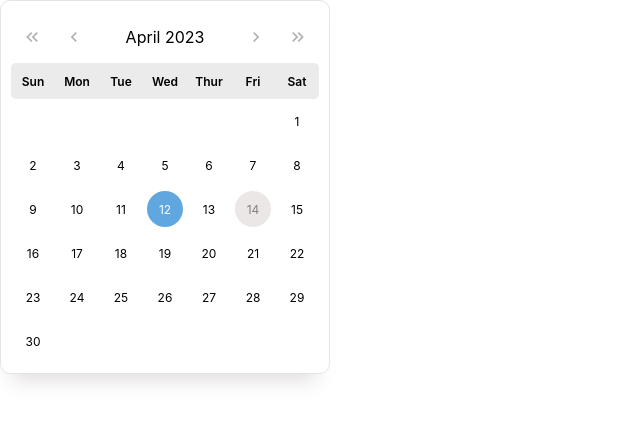
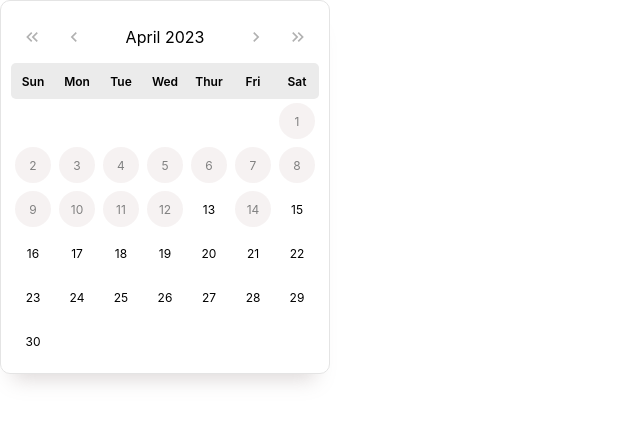
Before and after one commit to Timilehinn/react-simple-calender, a React (Create React App) app: page / in a window 1280 px wide. Shown: the top 422 px of the page, without its empty margins (0-640 px from the left). Built offline with nearby package versions, Linux system fonts and the light colour scheme.

Commit message:
added min date selection

```diff
--- a/src/App.js
+++ b/src/App.js
@@ -5,6 +5,6 @@ export default function App(){
 
   const [ selectedDates, setSelectedDates ] = useState([])
   return (
-    <SimpleCalender mode="single" selectedDates={selectedDates} setSelectedDates={setSelectedDates} disabled={['2023-04-14']} />
+    <SimpleCalender mode="multiple" selectedDates={selectedDates} setSelectedDates={setSelectedDates} disabled={['2023-04-14']} minSelectable="2023-04-13" />
   )
 }
--- a/src/ReactSimpleCalender/index.css
+++ b/src/ReactSimpleCalender/index.css
@@ -57,6 +57,14 @@
   cursor: pointer;
 }
 
+.grid_null {
+  height: 36px;
+  width: 36px;
+  background-color: white;
+  border-radius: 50%;
+  margin: 4px;
+}
+
 .grid:hover {
   margin: 3px;
   border: .5px solid lightgray;
@@ -78,7 +86,7 @@
 .grid_disabled {
   height: 36px;
   width: 36px;
-  background-color: rgb(235, 231, 231);
+  background-color: rgba(241, 235, 235, 0.664);
   color: grey;
   border: 0px solid black;
   border-radius: 50%;
--- a/src/ReactSimpleCalender/index.js
+++ b/src/ReactSimpleCalender/index.js
@@ -12,8 +12,9 @@ import { MdKeyboardDoubleArrowRight, MdKeyboardDoubleArrowLeft, MdKeyboardArrowR
  * @param selectedDates array
  * @param setSelectedDates setStateAction
  * @param mode <string> "single" | "multiple" defines how many dates can be selected
+ * @param minSelectable <string> "YYYY-MM-DD" defines the minimum date that can be selected anything before is disabled
  */
-function SimpleCalender({ disabled, selectedDates, setSelectedDates, mode }) {
+function SimpleCalender({ disabled, selectedDates, setSelectedDates, mode, minSelectable }) {
 
   const [year, setYear] = useState(2023)
   const [month, setMonth] = useState(4)
@@ -102,6 +103,17 @@ function SimpleCalender({ disabled, selectedDates, setSelectedDates, mode }) {
   let calenderTitle = moment(new Date(`${year}-${month}-${new Date().getDate()}`)).format("MMMM YYYY");
 
 
+  const isSelectable = (d) => {
+    if (minSelectable) {
+      const d_1 = moment(d)
+      const d_2 = moment(minSelectable)
+
+      return d_1.isBefore(d_2)
+    } else {
+      return false
+    }
+  }
+
 
   return (
     <div className="container">
@@ -133,10 +145,14 @@ function SimpleCalender({ disabled, selectedDates, setSelectedDates, mode }) {
       </div>
       <div className='days_container'>
         {initialBlocks.map((_, i) => (
-          <div key={i} className="grid" />
+          <div key={i} className="grid_null" />
         ))}
         {daysArray.map((day, i) => (
           <div key={i}>
+            {isSelectable(`${year}-${month.toString().length == 1 ? "0" + month : month}-${day.number}`) ? (
+              <div className="grid_disabled" style={{ ...centerStyle }}>{day.number}</div>
+            ) : (
+              <div >
                 {!isDisabled(`${year}-${month.toString().length == 1 ? "0" + month : month}-${day.number}`) && isCurrentDate(`${year}-${month.toString().length == 1 ? "0" + month : month}-${day.number.toString().length === 1 ? "0" + day.number : day.number}`) && (
                   <div onClick={() => isDisabled(`${year}-${month.toString().length == 1 ? "0" + month : month}-${day.number}`) ? null : selectedDate(`${year}-${month}-${day.number}`)} className='grid_current_date' style={{ ...centerStyle, backgroundColor: isSelected(`${year}-${month}-${day.number}`) ? "black" : 'rgb(96, 166, 223)', }}>{day.number}</div>
                 )}
@@ -158,6 +174,9 @@ function SimpleCalender({ disabled, selectedDates, setSelectedDates, mode }) {
                     }} className="grid">{day.number}</div>
                 )}
               </div>
+            )}
+          </div>
+
         ))}
       </div>
     </div>
```
Lines whose indentation alone changed are shown as unchanged.
